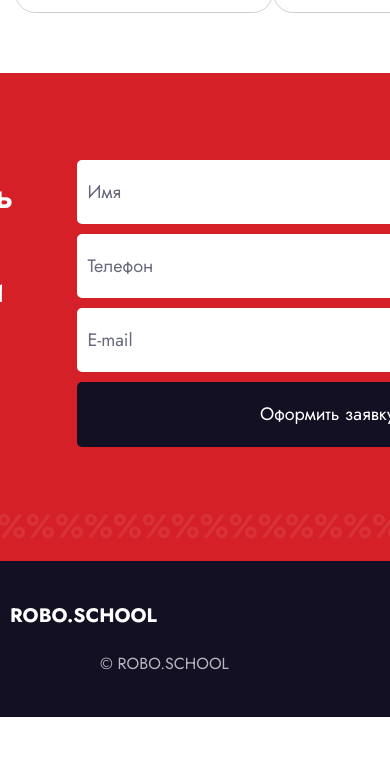
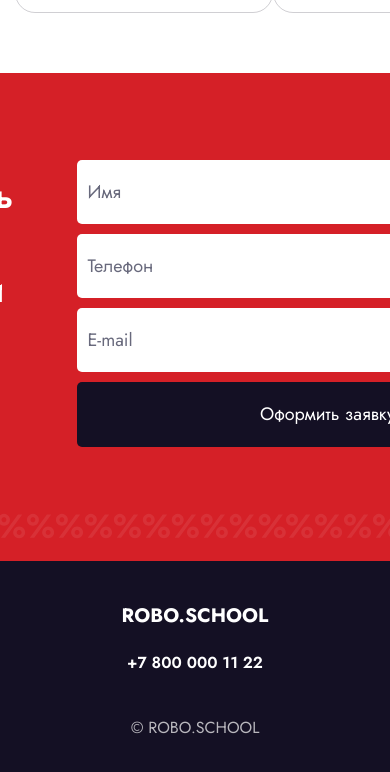
Before and after one commit to YYzcca/zccarobo, a plain HTML site: page index.html in a window 390 px wide. Shown: the part 4581-5353 px from the top of the page. Before the commit the page ends 5298 px from the top, so only its background shows below. Drawn offline with nearby package versions, Linux system fonts and the light colour scheme; files that its build step writes are made by us from their sources.

Commit message:
Update _footer.scss

```diff
--- a/scss/blocks/_footer.scss
+++ b/scss/blocks/_footer.scss
@@ -10,4 +10,38 @@ footer{
         color: rgba(255, 255, 255, 0.70);
         margin-bottom: 0;
     }
+    @media (max-width:992px){
+        p{
+            margin-bottom: auto;
+            margin-top: 20px;
+        }
+    }
+    @media (max-width:992px){
+        a.num{
+            display: inline;
+        }
+    }
+    @media (max-width:768px){
+        a.logo{
+            position: static;
+            display: block;
+            margin-bottom: 20px;
+        }
+    }
+    @media (max-width:768px){
+        a.num{
+            position: static;
+            display: block;
+        }
+    }
+    @media (max-width:768px){
+        p{
+            margin-top: 40px;
+        }
+    }
 }
+@media (max-width:768px){
+    footer{
+        text-align: center;
+    }
+}
```
